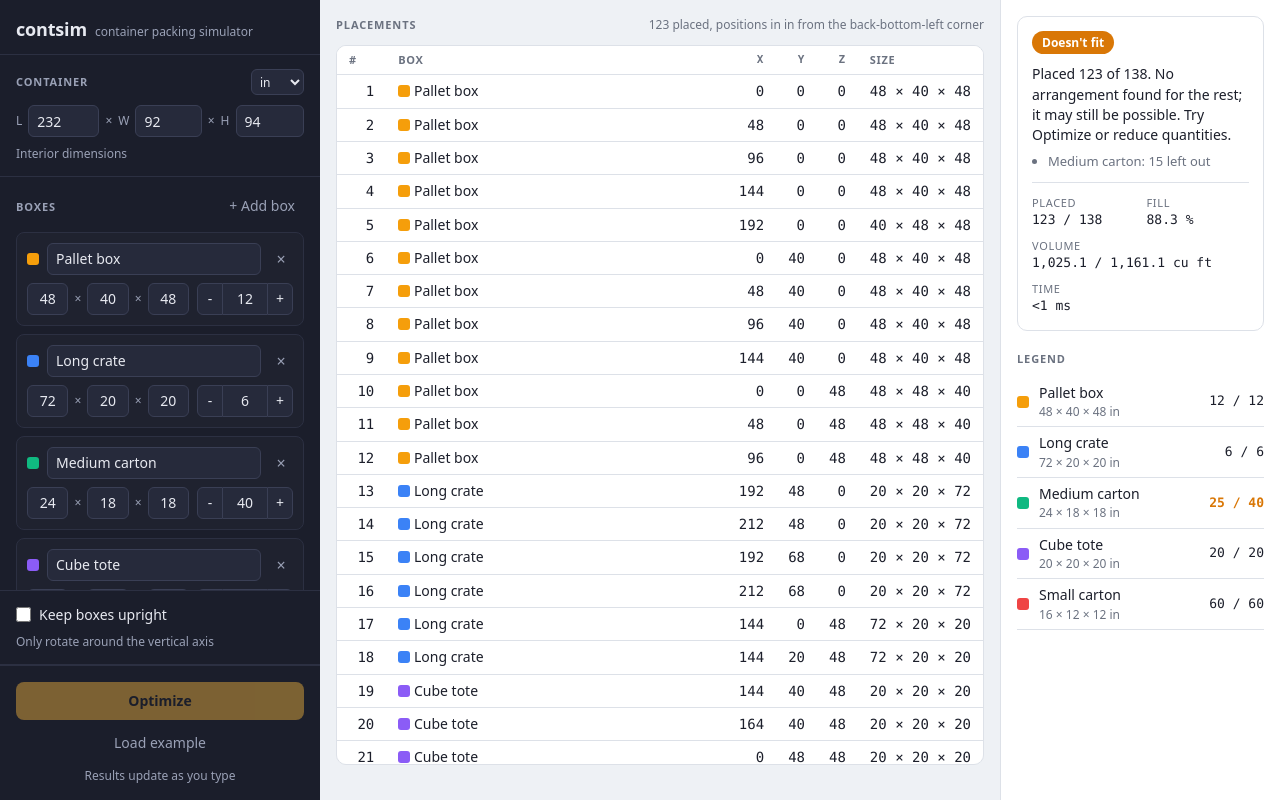
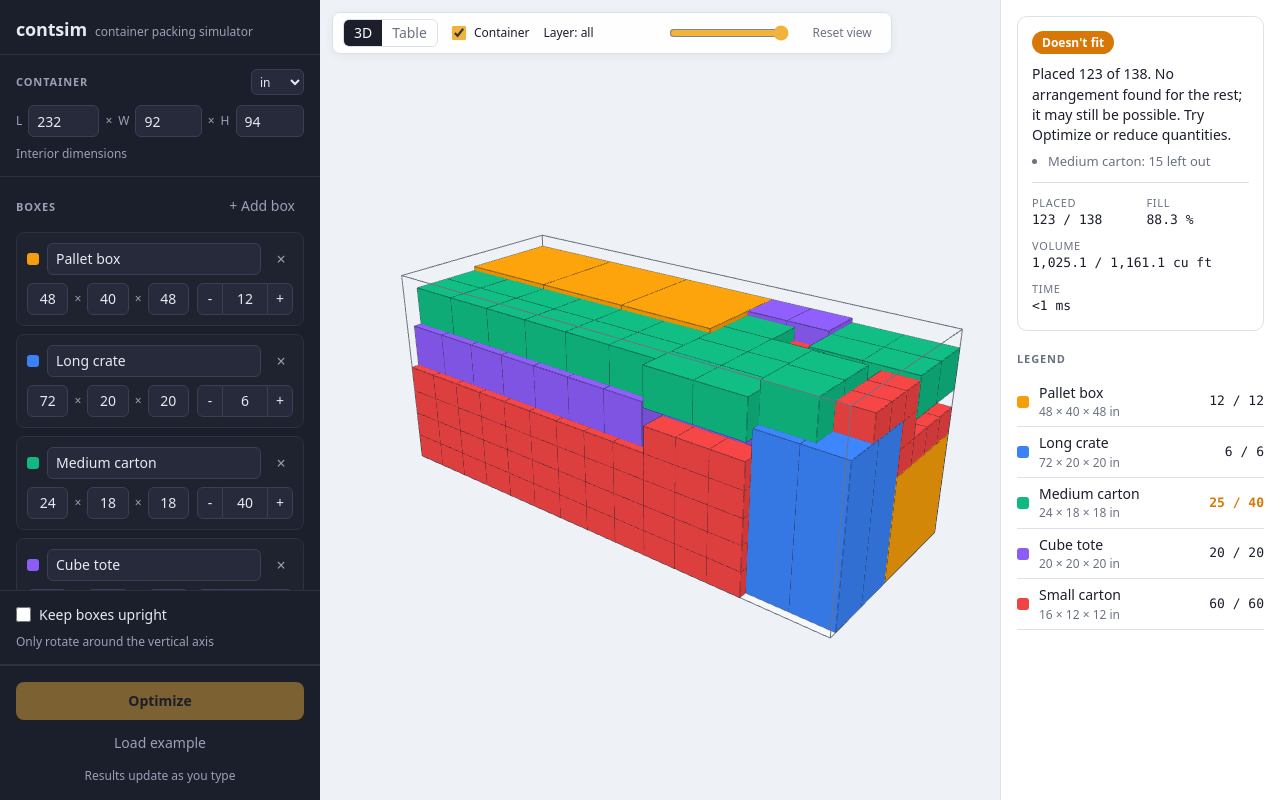
Before and after one commit to daviddkim03/contsim, a website built with Vite: page index.html in a window 1280 px wide. Built offline with nearby package versions, Linux system fonts and the light colour scheme.

Commit message:
Phase 4: 3D viewer with layer slider, hover highlight and table toggle
- viewer3d.ts: three.js scene rendered on demand; container outline
  over a light floor, one mesh + edge outline per box with geometries
  and materials cached per size / type; legend or sidebar hover fades
  every other type; layer slider hides boxes above a height; camera
  follows the container and the viewport until the user first orbits
- viewerMath.ts: pure core-to-scene mapping and aspect-aware framing
- stage.ts: floating toolbar (3D / Table, container toggle, layer
  slider, reset view) over the viewer, placements table as the
  alternative view; falls back to the table without WebGL
- view state slice in the store (mode, layer, showContainer, hover)
- three.js split into its own cached chunk (Rolldown codeSplitting)
- 3 more e2e tests: table view, layer slider, hover highlight

```diff
--- a/src/main.ts
+++ b/src/main.ts
@@ -1,6 +1,6 @@
 import './style.css'
 import { mountLegend } from './ui/legend'
-import { mountPlacementsTable } from './ui/placementsTable'
+import { mountStage } from './ui/stage'
 import { mountSidebar } from './ui/sidebar'
 import { Store, loadDraft } from './ui/state'
 import { query } from './ui/dom'
@@ -27,7 +27,7 @@ const storage = (() => {
 const store = new Store(loadDraft(storage), storage)
 const panels = [
   mountSidebar(query(app, '#sidebar'), store),
-  mountPlacementsTable(query(app, '#stage'), store),
+  mountStage(query(app, '#stage'), store),
   mountLegend(query(app, '#side'), store),
 ]
 
--- a/src/style.css
+++ b/src/style.css
@@ -577,3 +577,133 @@ button.primary:disabled {
   padding: 24px;
   text-align: center;
 }
+
+/* Stage: 3D view, toolbar and table view ---------------------------------- */
+
+.stage {
+  position: relative;
+  padding: 0;
+  overflow: hidden;
+}
+
+.stage-toolbar {
+  position: absolute;
+  top: 12px;
+  left: 12px;
+  z-index: 2;
+  display: flex;
+  align-items: center;
+  gap: 14px;
+  padding: 6px 10px;
+  border: 1px solid var(--border);
+  border-radius: 8px;
+  background: rgba(255, 255, 255, 0.92);
+  box-shadow: 0 2px 8px rgba(0, 0, 0, 0.06);
+  backdrop-filter: blur(4px);
+}
+
+.segmented {
+  display: inline-flex;
+  overflow: hidden;
+  border: 1px solid var(--border);
+  border-radius: 6px;
+}
+
+.segmented button {
+  padding: 3px 10px;
+  border: 0;
+  background: transparent;
+  color: var(--muted);
+  cursor: pointer;
+}
+
+.segmented button.active {
+  background: var(--fg);
+  color: #fff;
+}
+
+.stage-toolbar .check {
+  font-size: 12px;
+  color: var(--fg);
+}
+
+.stage-toolbar .check input {
+  width: 14px;
+  height: 14px;
+}
+
+.layer {
+  display: flex;
+  align-items: center;
+  gap: 8px;
+  font-size: 12px;
+  color: var(--fg);
+  font-variant-numeric: tabular-nums;
+}
+
+.layer span {
+  min-width: 118px;
+}
+
+.layer input {
+  width: 120px;
+  margin: 0;
+  accent-color: var(--accent);
+}
+
+.stage-toolbar button.ghost {
+  padding: 3px 8px;
+  font-size: 12px;
+  color: var(--muted);
+}
+
+.stage-toolbar button.ghost:hover {
+  color: var(--fg);
+  background: var(--stage-bg);
+}
+
+.stage-3d,
+.stage-table {
+  position: absolute;
+  inset: 0;
+}
+
+.stage-table {
+  overflow: auto;
+  padding: 58px 16px 16px;
+}
+
+.stage-table .table-wrap {
+  max-height: none;
+}
+
+.viewer-canvas {
+  position: absolute;
+  inset: 0;
+}
+
+.viewer-canvas canvas {
+  display: block;
+  width: 100% !important;
+  height: 100% !important;
+  outline: none;
+}
+
+.viewer-overlay {
+  position: absolute;
+  inset: 0;
+  display: grid;
+  place-items: center;
+  background: rgba(238, 241, 245, 0.85);
+}
+
+.legend-row:hover,
+.box-row:hover {
+  background: rgba(242, 179, 61, 0.08);
+}
+
+@media (max-width: 900px) {
+  .stage {
+    height: 60vh;
+  }
+}
--- a/src/ui/legend.ts
+++ b/src/ui/legend.ts
@@ -29,6 +29,18 @@ function describeIssue(path: string, message: string, draft: Draft): string {
   return `${path}: ${message}`
 }
 
+/** Hovering a row highlights that box type in the 3D view. */
+export function wireHover(list: HTMLElement, rowSelector: string, store: Store): void {
+  list.addEventListener('mouseover', (event) => {
+    const row = (event.target as HTMLElement).closest<HTMLElement>(rowSelector)
+    const id = row?.dataset.id ?? null
+    if (store.get().view.hoverTypeId !== id) store.setView({ hoverTypeId: id })
+  })
+  list.addEventListener('mouseleave', () => {
+    if (store.get().view.hoverTypeId !== null) store.setView({ hoverTypeId: null })
+  })
+}
+
 export function mountLegend(root: HTMLElement, store: Store): Panel {
   root.innerHTML = `
     <section class="status" data-status="fits">
@@ -58,7 +70,7 @@ export function mountLegend(root: HTMLElement, store: Store): Panel {
     time: query<HTMLElement>(root, '[data-stat="time"]'),
   }
   const legendList = query<HTMLUListElement>(root, '.legend-list')
-  void store
+  wireHover(legendList, '.legend-row', store)
 
   function renderStatus(draft: Draft, derived: Derived): void {
     const { result, scenario, scale, issues } = derived
--- a/src/ui/sidebar.ts
+++ b/src/ui/sidebar.ts
@@ -1,4 +1,5 @@
 import { h, query, setInvalid, setValue } from './dom'
+import { wireHover } from './legend'
 import {
   edits,
   exampleDraft,
@@ -72,6 +73,7 @@ export function mountSidebar(root: HTMLElement, store: Store): Panel {
   const uprightCheckbox = query<HTMLInputElement>(root, '[data-field="keepUpright"]')
   const list = query<HTMLUListElement>(root, '.box-list')
   const empty = query<HTMLElement>(root, '.empty')
+  wireHover(list, '.box-row', store)
 
   // Text inputs: every keystroke is an edit.
   root.addEventListener('input', (event) => {
--- /dev/null
+++ b/src/ui/stage.ts
@@ -0,0 +1,89 @@
+import { query, setText } from './dom'
+import { mountPlacementsTable } from './placementsTable'
+import type { Panel } from './sidebar'
+import type { AppState, Store } from './state'
+import { formatLength } from './units'
+import { mountViewer } from './viewer3d'
+
+/** The center panel: floating toolbar, 3D view, and the placements table as an alternative view. */
+export function mountStage(root: HTMLElement, store: Store): Panel {
+  root.innerHTML = `
+    <div class="stage-toolbar">
+      <div class="segmented" role="group" aria-label="View mode">
+        <button type="button" data-mode="3d">3D</button>
+        <button type="button" data-mode="table">Table</button>
+      </div>
+      <label class="check small" data-role="container-toggle">
+        <input type="checkbox" data-field="showContainer">
+        <span>Container</span>
+      </label>
+      <label class="layer" data-role="layer">
+        <span data-role="layer-label">Layer: all</span>
+        <input type="range" data-field="layer" min="0" max="1" step="1" aria-label="Layer height">
+      </label>
+      <button type="button" class="ghost" data-action="reset-view">Reset view</button>
+    </div>
+    <div class="stage-3d"></div>
+    <div class="stage-table" hidden></div>
+  `
+  const viewer = mountViewer(query(root, '.stage-3d'), store)
+  const table = mountPlacementsTable(query(root, '.stage-table'), store)
+  const modeButtons = root.querySelectorAll<HTMLButtonElement>('[data-mode]')
+  const containerToggle = query<HTMLInputElement>(root, '[data-field="showContainer"]')
+  const containerLabel = query<HTMLElement>(root, '[data-role="container-toggle"]')
+  const layerWrap = query<HTMLElement>(root, '[data-role="layer"]')
+  const layerLabel = query<HTMLElement>(root, '[data-role="layer-label"]')
+  const layerSlider = query<HTMLInputElement>(root, '[data-field="layer"]')
+  const resetButton = query<HTMLButtonElement>(root, '[data-action="reset-view"]')
+  const view3d = query<HTMLElement>(root, '.stage-3d')
+  const viewTable = query<HTMLElement>(root, '.stage-table')
+
+  for (const button of modeButtons) {
+    button.addEventListener('click', () => {
+      store.setView({ mode: button.dataset.mode === 'table' ? 'table' : '3d' })
+    })
+  }
+  containerToggle.addEventListener('change', () => {
+    store.setView({ showContainer: containerToggle.checked })
+  })
+  layerSlider.addEventListener('input', () => {
+    const value = Number(layerSlider.value)
+    store.setView({ layer: value >= Number(layerSlider.max) ? null : value })
+  })
+  resetButton.addEventListener('click', () => viewer.resetView())
+
+  return {
+    render(state: AppState) {
+      const { view, derived, draft } = state
+      const is3d = view.mode === '3d'
+      view3d.hidden = !is3d
+      viewTable.hidden = is3d
+      for (const button of modeButtons) {
+        button.classList.toggle('active', (button.dataset.mode === 'table') !== is3d)
+      }
+      containerLabel.hidden = !is3d
+      layerWrap.hidden = !is3d
+      resetButton.hidden = !is3d
+      containerToggle.checked = view.showContainer
+
+      const height = derived.scenario?.container.h
+      if (height !== undefined) {
+        layerSlider.max = String(height)
+        layerSlider.disabled = false
+        const value = view.layer === null ? height : Math.min(view.layer, height)
+        if (Number(layerSlider.value) !== value) layerSlider.value = String(value)
+        setText(
+          layerLabel,
+          view.layer === null || view.layer >= height
+            ? 'Layer: all'
+            : `Layer: up to ${formatLength(view.layer, derived.scale, draft.unit)}`,
+        )
+      } else {
+        layerSlider.disabled = true
+      }
+
+      viewer.render(state)
+      table.render(state)
+    },
+  }
+}
--- a/src/ui/state.ts
+++ b/src/ui/state.ts
@@ -39,9 +39,27 @@ export interface Derived {
   stale: boolean
 }
 
+/** Transient view settings. Not persisted, never trigger a recompute. */
+export interface ViewState {
+  mode: '3d' | 'table'
+  /** Boxes whose bottom is above this height (core units) are hidden. null shows everything. */
+  layer: number | null
+  showContainer: boolean
+  /** Box type highlighted from the legend or the sidebar. */
+  hoverTypeId: string | null
+}
+
+export const DEFAULT_VIEW: ViewState = {
+  mode: '3d',
+  layer: null,
+  showContainer: true,
+  hoverTypeId: null,
+}
+
 export interface AppState {
   draft: Draft
   derived: Derived
+  view: ViewState
 }
 
 // ---------------------------------------------------------------------------
@@ -269,7 +287,7 @@ export class Store {
   constructor(draft: Draft, storage: Storage | null = null, debounceMs = 150) {
     this.storage = storage
     this.debounceMs = debounceMs
-    this.state = { draft, derived: derive(draft) }
+    this.state = { draft, derived: derive(draft), view: DEFAULT_VIEW }
   }
 
   get(): AppState {
@@ -285,10 +303,16 @@ export class Store {
   edit(fn: (draft: Draft) => Draft): void {
     const draft = fn(this.state.draft)
     if (draft === this.state.draft) return
-    this.state = { draft, derived: { ...this.state.derived, stale: true } }
+    this.state = { ...this.state, draft, derived: { ...this.state.derived, stale: true } }
     saveDraft(this.storage, draft)
     this.emit()
     this.schedule()
+  }
+
+  /** Changes view settings only; listeners are notified, nothing is persisted or recomputed. */
+  setView(patch: Partial<ViewState>): void {
+    this.state = { ...this.state, view: { ...this.state.view, ...patch } }
+    this.emit()
   }
 
   /** Runs any pending recompute now. */
@@ -313,7 +337,7 @@ export class Store {
   }
 
   private recompute(): void {
-    this.state = { draft: this.state.draft, derived: derive(this.state.draft) }
+    this.state = { ...this.state, derived: derive(this.state.draft) }
     this.emit()
   }
 
--- /dev/null
+++ b/src/ui/viewer3d.ts
@@ -0,0 +1,276 @@
+import {
+  AmbientLight,
+  BoxGeometry,
+  Color,
+  DirectionalLight,
+  EdgesGeometry,
+  Group,
+  LineBasicMaterial,
+  LineSegments,
+  Mesh,
+  MeshBasicMaterial,
+  MeshLambertMaterial,
+  PerspectiveCamera,
+  PlaneGeometry,
+  Scene,
+  WebGLRenderer,
+} from 'three'
+import { OrbitControls } from 'three/addons/controls/OrbitControls.js'
+import type { BoxType, Container, Placement } from '../core'
+import { query } from './dom'
+import type { Panel } from './sidebar'
+import type { AppState, Store } from './state'
+import { FOV, boxCenter, boxSize, frameContainer, isBelowLayer } from './viewerMath'
+
+const BACKGROUND = '#eef1f5'
+const FLOOR = '#f7f8fa'
+const CONTAINER_LINE = '#6b7280'
+const EDGE = '#1b1e2b'
+const EDGE_OPACITY = 0.55
+const DIMMED_BOX = 0.08
+const DIMMED_EDGE = 0.04
+
+export interface Viewer extends Panel {
+  resetView(): void
+}
+
+interface BoxObject {
+  placement: Placement
+  mesh: Mesh
+  edges: LineSegments
+}
+
+/**
+ * three.js view of the packing. Renders on demand (after input, state changes
+ * and resizes) rather than in a loop, so an idle page costs nothing.
+ */
+export function mountViewer(root: HTMLElement, store: Store): Viewer {
+  root.innerHTML = `
+    <div class="viewer-canvas"></div>
+    <div class="viewer-overlay hint" hidden></div>
+  `
+  const host = query<HTMLElement>(root, '.viewer-canvas')
+  const overlay = query<HTMLElement>(root, '.viewer-overlay')
+
+  let renderer: WebGLRenderer
+  try {
+    renderer = new WebGLRenderer({ antialias: true })
+  } catch {
+    overlay.hidden = false
+    overlay.textContent =
+      'The 3D view needs WebGL, which this browser does not provide. The Table view still works.'
+    store.setView({ mode: 'table' })
+    return { render() {}, resetView() {} }
+  }
+  renderer.setPixelRatio(Math.min(window.devicePixelRatio, 2))
+  host.append(renderer.domElement)
+
+  const scene = new Scene()
+  scene.background = new Color(BACKGROUND)
+  const camera = new PerspectiveCamera(FOV, 1, 1, 10000)
+  const controls = new OrbitControls(camera, renderer.domElement)
+  controls.enableDamping = false
+  controls.addEventListener('change', requestRender)
+  // Until the user orbits, the camera follows the container and the viewport size.
+  let userMoved = false
+  controls.addEventListener('start', () => {
+    userMoved = true
+  })
+
+  scene.add(new AmbientLight(0xffffff, 1.4))
+  const key = new DirectionalLight(0xffffff, 2.2)
+  key.position.set(1, 2, 1.5)
+  scene.add(key)
+  const fill = new DirectionalLight(0xffffff, 0.7)
+  fill.position.set(-1.5, 1, -1)
+  scene.add(fill)
+
+  const containerGroup = new Group()
+  const boxesGroup = new Group()
+  scene.add(containerGroup, boxesGroup)
+
+  const geometries = new Map<string, BoxGeometry>()
+  const edgeGeometries = new Map<string, EdgesGeometry>()
+  const materials = new Map<string, MeshLambertMaterial>()
+  const edgeMaterials = new Map<string, LineBasicMaterial>()
+  let boxes: BoxObject[] = []
+  let lastPlacements: Placement[] | null = null
+  let lastContainer: Container | null = null
+
+  function sizeKey(p: Placement): string {
+    return `${p.dx},${p.dy},${p.dz}`
+  }
+
+  function geometryFor(p: Placement): BoxGeometry {
+    const k = sizeKey(p)
+    let g = geometries.get(k)
+    if (!g) {
+      const s = boxSize(p)
+      g = new BoxGeometry(s.x, s.y, s.z)
+      geometries.set(k, g)
+    }
+    return g
+  }
+
+  function edgesFor(p: Placement): EdgesGeometry {
+    const k = sizeKey(p)
+    let g = edgeGeometries.get(k)
+    if (!g) {
+      g = new EdgesGeometry(geometryFor(p))
+      edgeGeometries.set(k, g)
+    }
+    return g
+  }
+
+  function materialFor(typeId: string, color: string): MeshLambertMaterial {
+    let m = materials.get(typeId)
+    if (!m) {
+      m = new MeshLambertMaterial({ color })
+      materials.set(typeId, m)
+    } else if (m.color.getHexString() !== new Color(color).getHexString()) {
+      m.color.set(color)
+    }
+    return m
+  }
+
+  function edgeMaterialFor(typeId: string): LineBasicMaterial {
+    let m = edgeMaterials.get(typeId)
+    if (!m) {
+      m = new LineBasicMaterial({ color: EDGE, transparent: true, opacity: EDGE_OPACITY })
+      edgeMaterials.set(typeId, m)
+    }
+    return m
+  }
+
+  function rebuildContainer(c: Container): void {
+    containerGroup.clear()
+    const outline = new LineSegments(
+      new EdgesGeometry(new BoxGeometry(c.l, c.h, c.w)),
+      new LineBasicMaterial({ color: CONTAINER_LINE }),
+    )
+    outline.position.set(c.l / 2, c.h / 2, c.w / 2)
+    const floor = new Mesh(
+      new PlaneGeometry(c.l, c.w),
+      new MeshBasicMaterial({
+        color: FLOOR,
+        polygonOffset: true,
+        polygonOffsetFactor: 2,
+        polygonOffsetUnits: 2,
+      }),
+    )
+    floor.rotation.x = -Math.PI / 2
+    floor.position.set(c.l / 2, 0, c.w / 2)
+    containerGroup.add(floor, outline)
+  }
+
+  function frame(c: Container): void {
+    userMoved = false
+    const f = frameContainer(c, camera.aspect)
+    camera.position.set(f.position.x, f.position.y, f.position.z)
+    camera.near = Math.max(f.extent / 200, 0.01)
+    camera.far = f.extent * 20
+    camera.updateProjectionMatrix()
+    controls.target.set(f.target.x, f.target.y, f.target.z)
+    controls.minDistance = f.extent * 0.15
+    controls.maxDistance = f.extent * 6
+    controls.update()
+  }
+
+  function rebuildBoxes(placements: Placement[], types: Map<string, BoxType>): void {
+    boxesGroup.clear()
+    boxes = placements.map((placement) => {
+      const type = types.get(placement.typeId)
+      const mesh = new Mesh(
+        geometryFor(placement),
+        materialFor(placement.typeId, type?.color ?? '#888888'),
+      )
+      const c = boxCenter(placement)
+      mesh.position.set(c.x, c.y, c.z)
+      const edges = new LineSegments(edgesFor(placement), edgeMaterialFor(placement.typeId))
+      edges.position.copy(mesh.position)
+      boxesGroup.add(mesh, edges)
+      return { placement, mesh, edges }
+    })
+  }
+
+  function applyView({ view }: AppState): void {
+    containerGroup.visible = view.showContainer
+    let visible = 0
+    for (const b of boxes) {
+      const shown = isBelowLayer(b.placement, view.layer)
+      b.mesh.visible = shown
+      b.edges.visible = shown
+      if (shown) visible++
+    }
+    for (const [typeId, m] of materials) {
+      const dim = view.hoverTypeId !== null && view.hoverTypeId !== typeId
+      m.transparent = dim
+      m.opacity = dim ? DIMMED_BOX : 1
+      m.depthWrite = !dim
+    }
+    for (const [typeId, m] of edgeMaterials) {
+      const dim = view.hoverTypeId !== null && view.hoverTypeId !== typeId
+      m.opacity = dim ? DIMMED_EDGE : EDGE_OPACITY
+    }
+    root.dataset.boxes = String(visible)
+    root.dataset.hover = view.hoverTypeId ?? ''
+  }
+
+  let renderQueued = false
+  function requestRender(): void {
+    if (renderQueued) return
+    renderQueued = true
+    requestAnimationFrame(() => {
+      renderQueued = false
+      renderer.render(scene, camera)
+    })
+  }
+
+  new ResizeObserver(() => {
+    const { clientWidth: w, clientHeight: h } = host
+    if (w === 0 || h === 0) return
+    renderer.setSize(w, h, false)
+    camera.aspect = w / h
+    camera.updateProjectionMatrix()
+    if (!userMoved && lastContainer) frame(lastContainer)
+    requestRender()
+  }).observe(host)
+
+  return {
+    render(state) {
+      const { scenario, result } = state.derived
+      overlay.hidden = scenario !== null
+      if (!scenario) overlay.textContent = 'Fix the inputs to see the packing.'
+
+      if (scenario) {
+        const c = scenario.container
+        if (
+          !lastContainer ||
+          lastContainer.l !== c.l ||
+          lastContainer.w !== c.w ||
+          lastContainer.h !== c.h
+        ) {
+          lastContainer = c
+          rebuildContainer(c)
+          frame(c)
+        }
+        const placements = result?.placements ?? []
+        if (placements !== lastPlacements) {
+          lastPlacements = placements
+          rebuildBoxes(placements, new Map(scenario.types.map((t) => [t.id, t])))
+        }
+      } else if (lastPlacements !== null) {
+        lastPlacements = null
+        rebuildBoxes([], new Map())
+      }
+      applyView(state)
+      requestRender()
+    },
+    resetView() {
+      if (lastContainer) {
+        frame(lastContainer)
+        requestRender()
+      }
+    },
+  }
+}
--- /dev/null
+++ b/src/ui/viewerMath.ts
@@ -0,0 +1,63 @@
+import type { Container, Placement } from '../core'
+
+export interface Vec3 {
+  x: number
+  y: number
+  z: number
+}
+
+/**
+ * Core space: x = length, y = width (back to front), z = height.
+ * three.js is y-up, so height goes to scene y and width to scene z, which
+ * keeps the origin at the back-bottom-left corner and the width axis pointing
+ * toward the viewer.
+ */
+export function boxCenter(p: Placement): Vec3 {
+  return { x: p.x + p.dx / 2, y: p.z + p.dz / 2, z: p.y + p.dy / 2 }
+}
+
+export function boxSize(p: Placement): Vec3 {
+  return { x: p.dx, y: p.dz, z: p.dy }
+}
+
+/** A box is shown when its bottom is at or below the layer height. null shows everything. */
+export function isBelowLayer(p: { z: number }, layer: number | null): boolean {
+  return layer === null || p.z <= layer
+}
+
+/** Vertical field of view of the viewer camera, in degrees. */
+export const FOV = 45
+
+/** Viewing direction: from the front-right, a little above. */
+const DIRECTION = normalize({ x: 0.75, y: 0.55, z: 0.95 })
+
+function normalize(v: Vec3): Vec3 {
+  const n = Math.hypot(v.x, v.y, v.z)
+  return { x: v.x / n, y: v.y / n, z: v.z / n }
+}
+
+/**
+ * Camera position and orbit target that frame the whole container, whatever
+ * the viewport's aspect ratio: the bounding sphere must fit the narrower of
+ * the vertical and horizontal fields of view, with a small margin.
+ */
+export function frameContainer(
+  c: Container,
+  aspect = 1,
+): { position: Vec3; target: Vec3; extent: number } {
+  const target = { x: c.l / 2, y: c.h / 2, z: c.w / 2 }
+  const extent = Math.sqrt(c.l ** 2 + c.w ** 2 + c.h ** 2)
+  const fovY = (FOV * Math.PI) / 180
+  const fovX = 2 * Math.atan(Math.tan(fovY / 2) * Math.max(aspect, 0.01))
+  const fit = Math.min(fovX, fovY)
+  const distance = (extent / 2 / Math.sin(fit / 2)) * 1.08
+  return {
+    position: {
+      x: target.x + DIRECTION.x * distance,
+      y: target.y + DIRECTION.y * distance,
+      z: target.z + DIRECTION.z * distance,
+    },
+    target,
+    extent,
+  }
+}
--- a/vite.config.ts
+++ b/vite.config.ts
@@ -1,6 +1,18 @@
 import { defineConfig } from 'vitest/config'
 
 export default defineConfig({
+  build: {
+    // The three.js chunk is about 540 kB raw (135 kB gzipped) and is split off below; that size is expected.
+    chunkSizeWarningLimit: 600,
+    rolldownOptions: {
+      output: {
+        // three.js rarely changes; keeping it in its own chunk lets browsers cache it across app updates.
+        codeSplitting: {
+          groups: [{ name: 'three', test: /[\\/]node_modules[\\/]three[\\/]/ }],
+        },
+      },
+    },
+  },
   test: {
     include: ['tests/**/*.test.ts'],
     passWithNoTests: true,
```
Also changed, not shown: PROJECT.md (+4 -2 lines), tests/e2e/app.spec.ts (+46 -1 lines), tests/ui/state.test.ts (+19 -0 lines), tests/ui/viewerMath.test.ts (added, +52 -0 lines).
